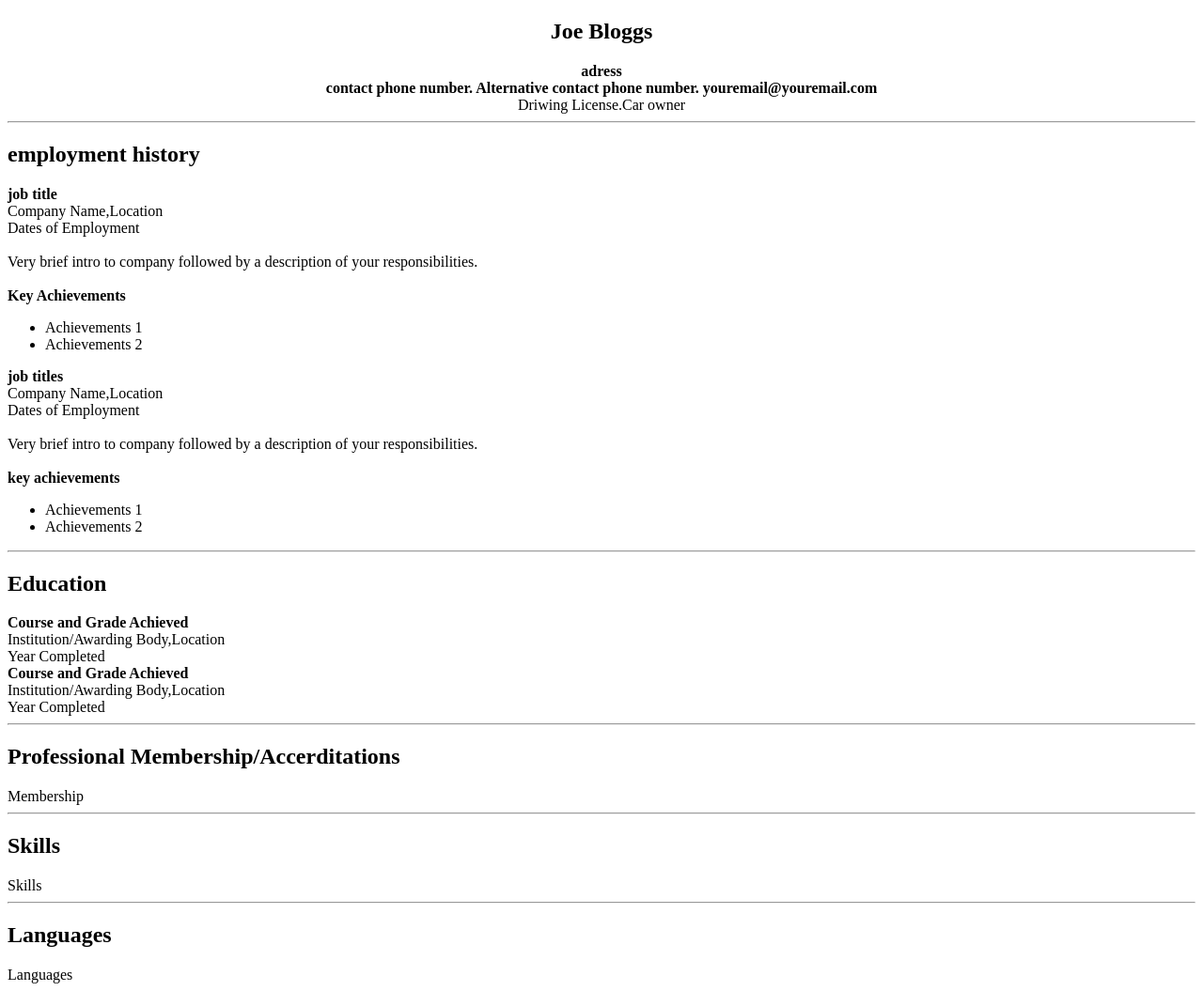
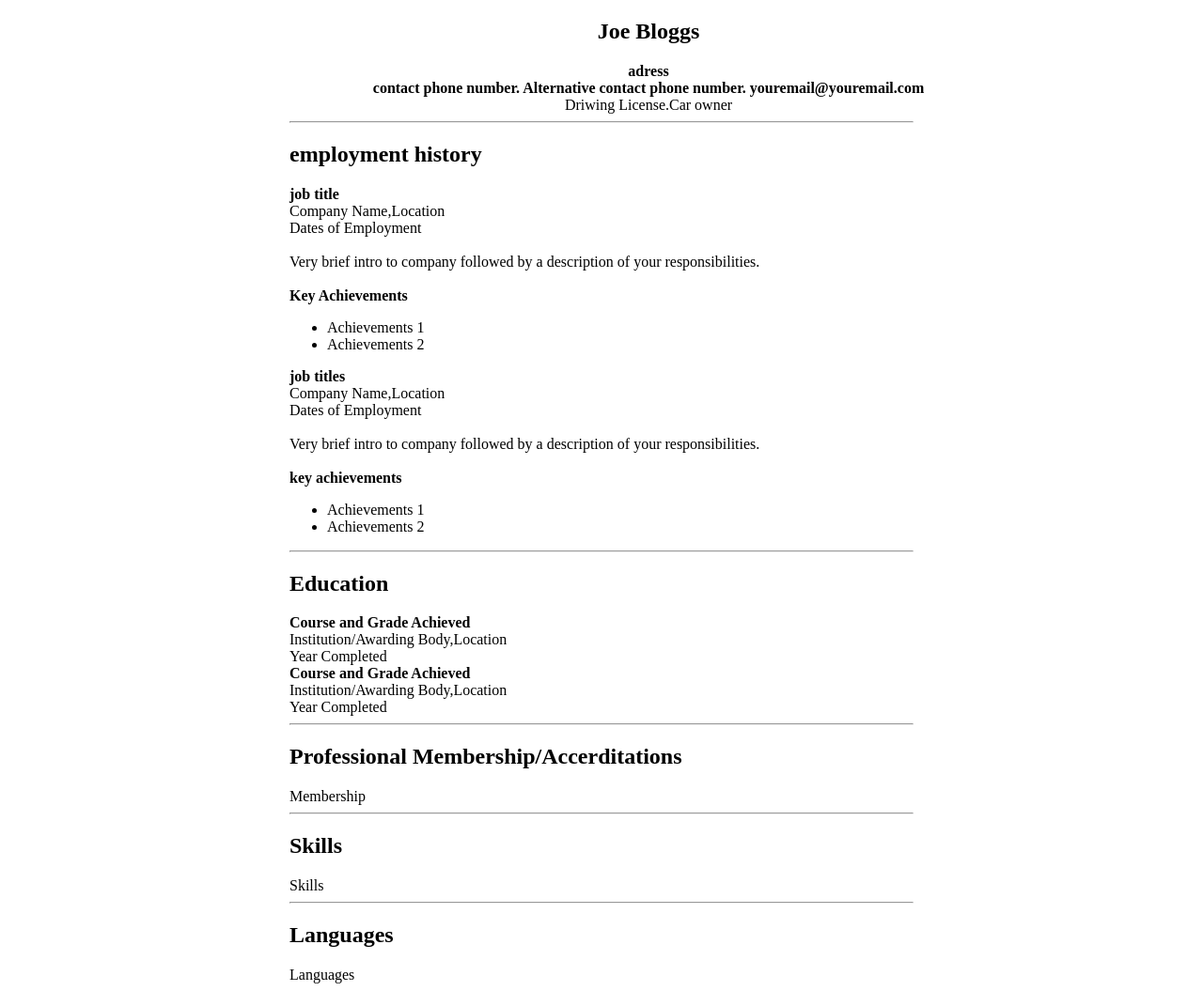
Before and after one commit to nebiyusibov/homework, a plain HTML site: page week1/day1/index.html in a window 1280 px wide. Shown: the whole page at 94% size. Drawn offline with Linux system fonts and the light colour scheme.

Commit message:
new commit

```diff
--- a/week1/day1/index.html
+++ b/week1/day1/index.html
@@ -7,13 +7,17 @@
     <title>Document</title>
 </head>
 
+
 <body>
+    <div style="margin-left: 300px;">
         <center>
+        <div style="margin-right: 200px;">
             <h2>Joe Bloggs</h2>
             <strong>adress</strong><br>
             <strong>contact phone number. Alternative contact phone number. youremail@youremail.com</strong><br>
             Driwing License.Car owner
-        <hr>
+        </div>
+            <hr style="margin-right: 300px;">
         </center>
         <h2>employment history</h2>
         <strong>job title</strong><br>
@@ -34,7 +38,7 @@
             <li>Achievements 1</li>
             <li>Achievements 2</li>
         </ul>
-    <hr>
+        <hr style="margin-right: 300px;">
         <h2>Education</h2>
         <strong>Course and Grade Achieved</strong><br>
         Institution/Awarding Body,Location <br>
@@ -42,15 +46,16 @@
         <strong>Course and Grade Achieved</strong><br>
         Institution/Awarding Body,Location <br>
         Year Completed
-    <hr>
+        <hr style="margin-right: 300px;">
         <h2>Professional Membership/Accerditations</h2>
         Membership
-    <hr>
+        <hr style="margin-right: 300px;">
         <h2>Skills</h2>
         Skills
-    <hr>
+        <hr style="margin-right: 300px;">
         <h2>Languages</h2>
         Languages
+    </div>
 </body>
 
 </html>
```
Lines whose indentation alone changed are shown as unchanged.
